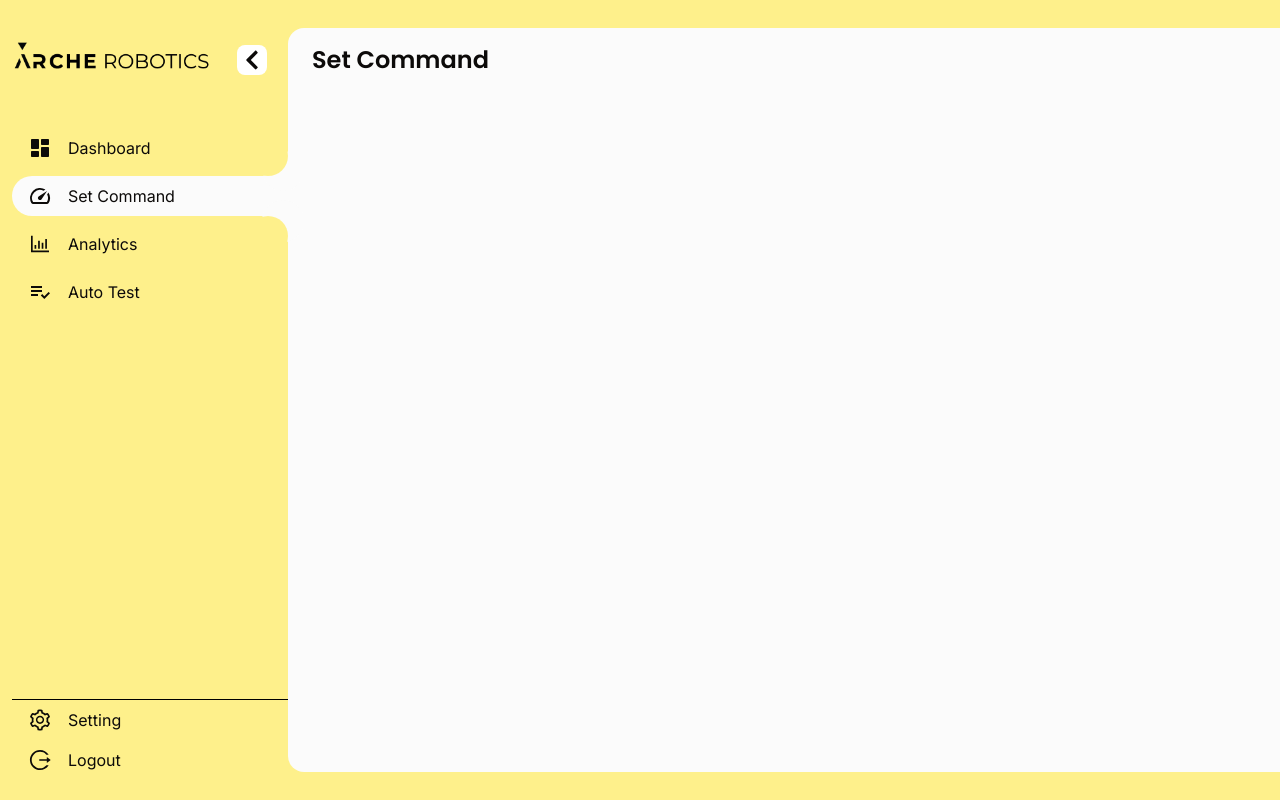
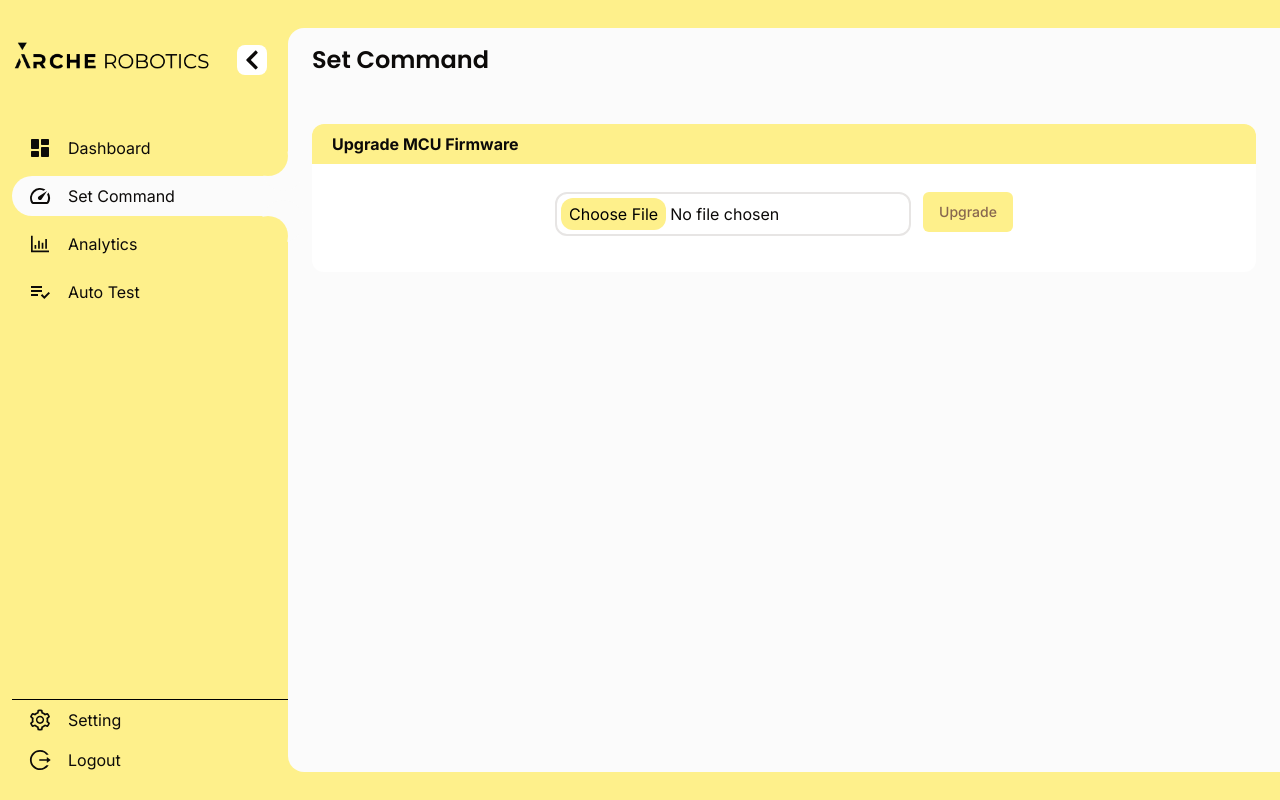
Before and after one commit to YePeOn7/robot_local_web_app, a Next.js app: page /set_command in a window 1280 px wide. Built offline with nearby package versions, Linux system fonts and the light colour scheme; no server answers.

Commit message:
upload firmware use server component

```diff
--- a/src/app/globals.css
+++ b/src/app/globals.css
@@ -53,7 +53,7 @@
 @layer base {
   * {
     @apply border-border;
-    transition: all 0.3s ease;
+    /* transition: all 0.3s ease; */
   }
   body {
     @apply bg-background text-foreground;
--- /dev/null
+++ b/src/app/set_command/FormUpgradeFirmware.tsx
@@ -0,0 +1,23 @@
+'use server'
+import { Button } from '@/components/ui/button'
+import { upgradeFirmware } from '@/fetching/upgradeFirmware'
+import { upgradeFirmwareAction } from '@/serverAction/upgradeFirware.action'
+import React from 'react'
+
+const FormUpgradeFirmware:React.FC = () => {
+  return (
+    <form className='flex gap-3 justify-center m-4' action={upgradeFirmwareAction}>
+    {/* <form className='flex gap-3 justify-center m-4' action={upgradeFirmware}> */}
+    <input className='
+        file:bg-primary file:border-none
+        file:px-2 file:py-1
+        file:rounded-xl
+        border-2 p-1 rounded-xl'
+      type="file"
+      name='file' />
+    <Button type='submit'>Upgrade</Button>
+  </form>
+  )
+}
+
+export default FormUpgradeFirmware
--- a/src/app/set_command/page.tsx
+++ b/src/app/set_command/page.tsx
@@ -1,14 +1,16 @@
-import React from 'react'
+import React, { FormEventHandler, useState } from 'react'
 import Sidebar from '@/components/Sidebar'
-import { BatteryCardV2, IMUCardV2, MotorErrorCard } from '@/components/InfoCard/InfoCard'
-import { SampleAreaChart, SampleChart1, SampleChart2, SampleChart3 } from '@/components/SampleCharts'
-import PowerInfoCard from '@/components/PowerInfoCard'
+import FormUpgradeFirmware from './FormUpgradeFirmware'
 
-const Content = () => {
+const Content: React.FC = () => {
   return (
     <div className='bg-of-content py-7 h-screen bg-primary flex-1 '>
       <div className="content bg-bgColor h-full rounded-l-2xl px-6 py-4 overflow-y-scroll">
         <h1 className="page-title text-2xl font-semibold mb-12 font-poppins">Set Command</h1>
+        <div className="flex flex-col gap-3 bg-white rounded-xl pb-5 overflow-hidden">
+          <span className='w-full h-10 bg-primary flex items-center pl-5 font-bold'>Upgrade MCU Firmware</span>
+          <FormUpgradeFirmware/>
+        </div>
       </div>
     </div>
   )
--- a/src/app/setting/page.js
+++ b/src/app/setting/page.js
@@ -1,11 +1,14 @@
 import React from 'react'
 import Sidebar from '@/components/Sidebar'
+import FileUpload from '@/components/FileUploader'
+import FileUploader from '@/components/FileUploader'
 
 const Content = () => {
   return (
     <div className='bg-of-content py-7 h-screen bg-primary flex-1 '>
       <div className="content bg-bgColor h-full rounded-l-2xl px-6 py-4 overflow-y-scroll">
         <h1 className="page-title text-2xl font-semibold mb-12 font-poppins">Setting</h1>
+        <FileUploader/>
       </div>
     </div>
   )
--- /dev/null
+++ b/src/components/FileUploader.tsx
@@ -0,0 +1,14 @@
+'use client'
+import React, { useState, ChangeEvent, FormEvent } from 'react';
+import { Input } from './ui/input';
+
+const FileUploader: React.FC = () => {
+
+  return (
+    <div className="grid w-full max-w-sm items-center gap-1.5">
+      <Input id="picture" type="file" />
+    </div>
+  );
+};
+
+export default FileUploader;
--- /dev/null
+++ b/src/components/ui/input.tsx
@@ -0,0 +1,25 @@
+import * as React from "react"
+
+import { cn } from "@/lib/utils"
+
+export interface InputProps
+  extends React.InputHTMLAttributes<HTMLInputElement> {}
+
+const Input = React.forwardRef<HTMLInputElement, InputProps>(
+  ({ className, type, ...props }, ref) => {
+    return (
+      <input
+        type={type}
+        className={cn(
+          "flex h-10 w-full rounded-md border border-input bg-background px-3 py-2 text-sm ring-offset-background file:border-0 file:bg-transparent file:text-sm file:font-medium placeholder:text-muted-foreground focus-visible:outline-none focus-visible:ring-2 focus-visible:ring-ring focus-visible:ring-offset-2 disabled:cursor-not-allowed disabled:opacity-50",
+          className
+        )}
+        ref={ref}
+        {...props}
+      />
+    )
+  }
+)
+Input.displayName = "Input"
+
+export { Input }
--- /dev/null
+++ b/src/fetching/upgradeFirmware.ts
@@ -0,0 +1,18 @@
+'use server'
+import {BASE_URL_SERVER} from "@/lib/baseUrl"
+
+const upgradeFirmware = async (form:FormData) => {
+    try{
+        const res = await fetch(`${BASE_URL_SERVER}/upgradeFirmware`, {
+            method:'POST',
+            body: form
+        })
+        return res;
+    } catch (error) {
+        return Error("Error occured when uploading firmware");
+    }
+}
+
+export{
+    upgradeFirmware
+}
--- /dev/null
+++ b/src/lib/baseUrl.ts
@@ -0,0 +1,7 @@
+const BASE_URL_PUBLIC = process.env.NEXT_PUBLIC_API_URL;
+const BASE_URL_SERVER = process.env.API_URL;
+
+export {
+    BASE_URL_PUBLIC,
+    BASE_URL_SERVER
+}
--- /dev/null
+++ b/src/serverAction/upgradeFirware.action.ts
@@ -0,0 +1,11 @@
+'use server'
+
+import { upgradeFirmware } from "@/fetching/upgradeFirmware";
+
+const upgradeFirmwareAction = async (data:FormData) => {
+    upgradeFirmware(data);
+}
+
+export{
+    upgradeFirmwareAction
+}
```
